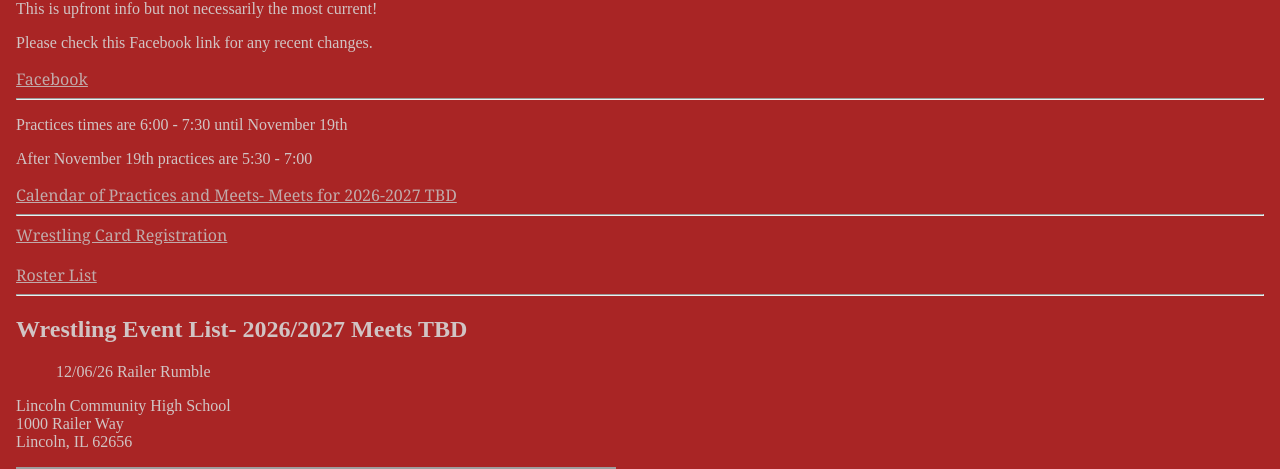
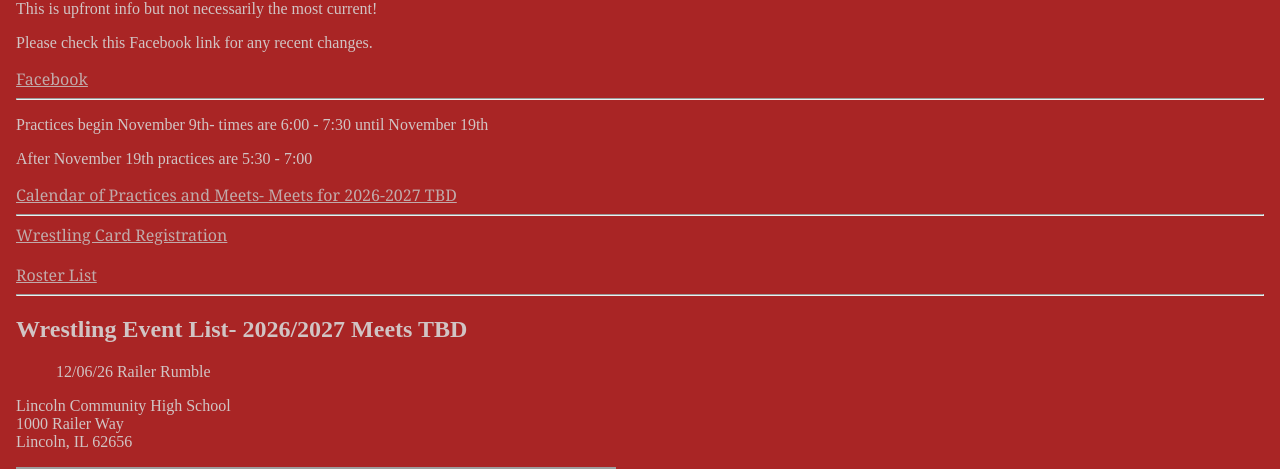
Before and after one commit to bryanlittle1980-create/PekinYouthWrestling, a website: page index.html in a window 1280 px wide. Shown: the part 331-800 px from the top of the page. Drawn offline with Linux system fonts and the light colour scheme; grey boxes are pictures that could not be loaded; a web font is replaced by a local one.

Commit message:
Add files via upload

```diff
--- a/index.html
+++ b/index.html
@@ -24,7 +24,7 @@
 <a href="https://www.facebook.com/profile.php?id=100057064766296" target="_blank" rel="noopener noreferrer">Facebook</a>
 
 <hr>
-<p>Practices times are 6:00 - 7:30 until November 19th</p>
+<p>Practices begin November 9th- times are 6:00 - 7:30 until November 19th</p>
 <p>After November 19th practices are 5:30 - 7:00 </p>
 <a href="./Calendar.html">Calendar of Practices and Meets- Meets for 2026-2027 TBD</a>
 <hr>
```
